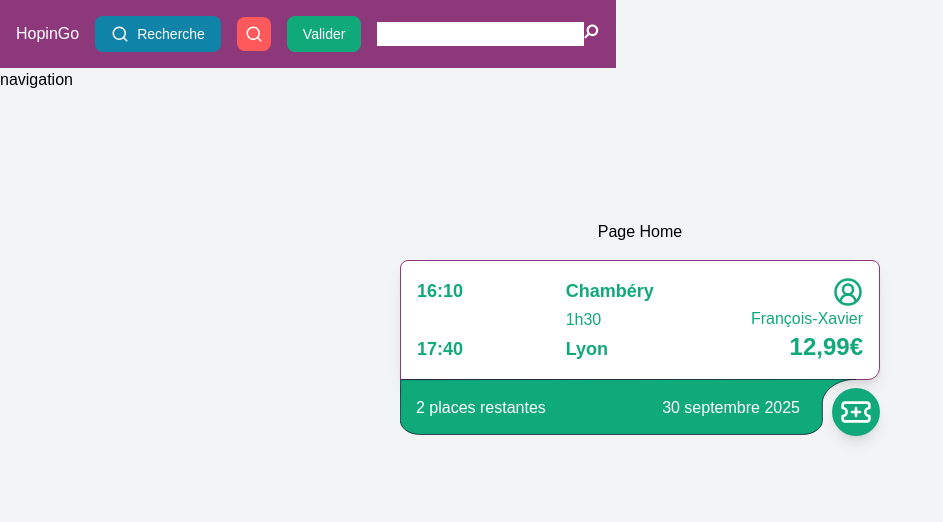
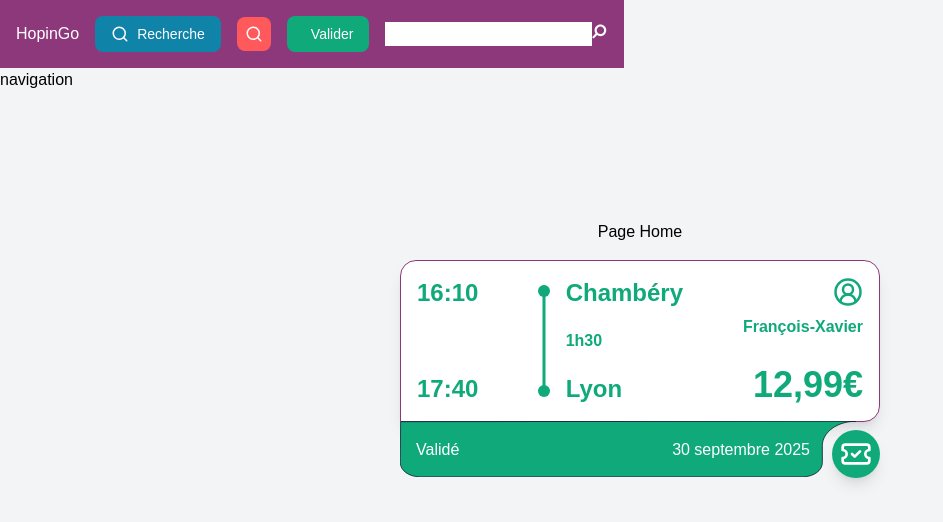
Before and after one commit to WildCodeSchool/2409-wns-rouge-hopin-go, a React app in the folder frontend/: page / in a window 1280 px wide. Shown: the top 522 px of the page, without its empty margins (0-943 px from the left). Built offline with nearby package versions, Linux system fonts and the light colour scheme; no server answers; the HTML template or start-up script is replaced by a standard one.

Commit message:
Added new properties to the Button component and improved the CardTemplate component with dynamic icons and window size management.

```diff
--- a/frontend/src/components/Button.tsx
+++ b/frontend/src/components/Button.tsx
@@ -8,8 +8,11 @@ type ButtonProps = {
   icon?: React.ElementType;
   iconSize?: number;
   iconColor?: string;
-  isFlexCol?: boolean; // ✅ nouvelle prop
+  iconRotate?: boolean;
+  isFlexCol?: boolean;
   className?: string;
+  isDisabled?: boolean;
+  isHoverBgColor?: boolean;
   onClick?: () => void;
 };
 
@@ -20,19 +23,39 @@ const Button: React.FC<ButtonProps> = ({
   icon: Icon,
   iconSize = 18,
   iconColor = "text-current",
+  iconRotate = false,
   isFlexCol = false,
   className = "",
+  isDisabled = false,
+  isHoverBgColor = true,
   onClick,
 }) => {
-  const baseClass = isFlexCol ? "button-col" : "button-flex"; // ✅ ici
+  const baseClass = isFlexCol ? "button-col" : "button-flex";
   const variantClass = `button-${variant}`;
-  const finalButtonClass = `${baseClass} ${variantClass} ${
-    label ? "py-2 px-4" : "p-2"
-  } ${className}`.trim();
+  const hoverBgClass =
+    isHoverBgColor && (variant === "primary" || variant === "secondary")
+      ? `hover:bg-${variant}Hover`
+      : "";
+
+  const iconClass = `${
+    iconRotate ? "rotate-0 group-hover:-rotate-12 transition-200" : ""
+  } `;
+  const finalButtonClass =
+    `group ${baseClass} ${hoverBgClass} ${variantClass} ${
+      label ? "py-2 px-4" : "p-2"
+    } ${className}`.trim();
 
   return (
-    <button type={type} onClick={onClick} className={finalButtonClass}>
-      {Icon && <Icon size={iconSize} className={`${iconColor}`} />}
+    <button
+      aria-label={label || "icon button"}
+      disabled={isDisabled}
+      type={type}
+      onClick={onClick}
+      className={finalButtonClass}
+    >
+      <span className={iconClass}>
+        {Icon && <Icon size={iconSize} className={`${iconColor}`} />}
+      </span>
       {label}
     </button>
   );
--- a/frontend/src/components/CardTemplate.tsx
+++ b/frontend/src/components/CardTemplate.tsx
@@ -1,6 +1,14 @@
-import { CircleUserRound, TicketPlus } from "lucide-react";
+import {
+  CircleUserRound,
+  History,
+  TicketCheck,
+  TicketPlus,
+  TicketX,
+  UsersRound,
+} from "lucide-react";
 import { VariantType } from "../types/variantTypes";
 import Button from "./Button";
+import { useEffect, useState } from "react";
 
 type CardTemplateProps = {
   variant: VariantType;
@@ -9,78 +17,143 @@ type CardTemplateProps = {
 const CardTemplate: React.FC<CardTemplateProps> = ({ variant = "primary" }) => {
   let cardTextVariant: string;
   let cardBackgroundVariant: string;
+  let cardStatusVariant: string;
+  let cardButtonIcon: React.ElementType;
+
+  const useWindowSize = () => {
+    const [windowWidth, setWindowWidth] = useState<number>(window.innerWidth);
+
+    useEffect(() => {
+      const handleResize = () => {
+        setWindowWidth(window.innerWidth);
+      };
+
+      window.addEventListener("resize", handleResize);
+      return () => window.removeEventListener("resize", handleResize);
+    }, []);
+
+    return windowWidth;
+  };
+
+  const windowSize = useWindowSize();
+
   switch (variant) {
     case "primary":
       cardTextVariant = "text-primary";
-      cardBackgroundVariant = "bg-primary";
+      cardBackgroundVariant = "fill-primary bg-primary";
+      cardStatusVariant = "";
+      cardButtonIcon = TicketPlus;
       break;
     case "secondary":
-      cardTextVariant = "text-secondary";
-      cardBackgroundVariant = "fill-secondary";
+      cardTextVariant = "text-textDark";
+      cardBackgroundVariant = "fill-textDark bg-textDark";
+      cardStatusVariant = "";
+      cardButtonIcon = TicketPlus;
       break;
     case "validation":
       cardTextVariant = "text-validation";
-      cardBackgroundVariant = "fill-validation";
+      cardBackgroundVariant = "fill-validation bg-validation";
+      cardStatusVariant = "Validé";
+      cardButtonIcon = TicketCheck;
       break;
     case "pending":
       cardTextVariant = "text-pending";
-      cardBackgroundVariant = "fill-pending";
+      cardBackgroundVariant = "fill-pending bg-pending";
+      cardStatusVariant = "En attente";
+      cardButtonIcon = History;
       break;
     case "error":
       cardTextVariant = "text-error";
-      cardBackgroundVariant = "fill-error";
+      cardBackgroundVariant = "fill-error bg-error";
+      cardStatusVariant = "Complet";
+      cardButtonIcon = TicketX;
       break;
     case "cancel":
       cardTextVariant = "text-cancel";
-      cardBackgroundVariant = "fill-cancel";
+      cardBackgroundVariant = "fill-cancel bg-cancel";
+      cardStatusVariant = "Annulé";
+      cardButtonIcon = TicketX;
       break;
     default:
       cardTextVariant = "text-primary";
-      cardBackgroundVariant = "fill-primary";
+      cardBackgroundVariant = "fill-primary bg-primary";
+      cardStatusVariant = "";
+      cardButtonIcon = TicketPlus;
   }
+
+  console.log(cardBackgroundVariant.split(" ")[1]);
+
   return (
     <div className="w-full max-w-lg p-4">
-      <div className="flex flex-col items-center justify-center bg-textLight border border-primary rounded-t-lg rounded-br-xl shadow-lg">
+      <div className="flex flex-col items-center justify-center bg-textLight border border-primary rounded-t-2xl rounded-br-2xl shadow-lg">
         {/* Row Top */}
-        <div className="grid grid-cols-3 w-full p-4">
+        <div className="grid grid-cols-3 w-full p-4 h-40">
           {/* Time departure/arrival */}
           <div
-            className={`flex flex-col justify-between ${cardTextVariant} text-lg font-bold`}
+            className={`flex flex-col justify-between ${cardTextVariant} text-lg sm:text-2xl font-semibold`}
           >
             <p>16:10</p>
             <p>17:40</p>
           </div>
           {/* City departure/arrival + Travel Time */}
-          <div className={`flex flex-col justify-between ${cardTextVariant}`}>
-            <p className=" text-lg font-bold">Chambéry</p>
-            <p>1h30</p>
-            <p className=" text-lg font-bold">Lyon</p>
+          <div
+            className={`relative flex flex-col justify-between ${cardTextVariant}`}
+          >
+            {/* Vertical bar */}
+            <div
+              className={`dot absolute h-3 w-3 rounded-full ${cardBackgroundVariant} top-2 left-0 -translate-x-7`}
+            ></div>
+            <div
+              className={`trait absolute h-5/6 w-[3px] rounded-sm ${cardBackgroundVariant} top-2 left-0 -translate-x-[23.5px]`}
+            ></div>
+            <div
+              className={`dot absolute h-3 w-3 rounded-full ${cardBackgroundVariant} bottom-2 left-0 -translate-x-7`}
+            ></div>
+            {/* End Vertical bar */}
+            <p className=" text-lg sm:text-2xl  sm:font-bold">Chambéry</p>
+            <p className=" font-semibold">1h30</p>
+            <p className=" text-lg sm:text-2xl  sm:font-bold">Lyon</p>
           </div>
           {/* Driver + Price */}
           <div
             className={`flex flex-col justify-between items-end ${cardTextVariant}`}
           >
-            <div className="flex flex-col items-end">
+            <div className="flex flex-col items-end gap-2 text-right">
               <CircleUserRound size={30} />
-              <p>François-Xavier</p>
+              <p className="font-semibold">François-Xavier</p>
             </div>
-            <p className="text-2xl font-bold">12,99€</p>
+            <p className=" text-xl sm:text-4xl font-semibold">12,99€</p>
           </div>
         </div>
       </div>
       {/* Row Bottom */}
 
-      <div className="relative  flex justify-between items-start">
-        <div
-          className={` absolute flex w-full left-0 pr-20 justify-between z-10 p-4 text-textLight `}
+      <div className="relative w-full flex justify-between">
+        <p
+          className={`absolute left-0 flex gap-2 items-center z-10 p-4 text-sm md:text-base text-textLight`}
         >
-          <p>2 places restantes</p>
-          <p>30 septembre 2025</p>
-        </div>
+          {cardStatusVariant === "" ? (
+            <>
+              2 {windowSize > 640 && "places restantes"}
+              {windowSize < 640 &&
+                (variant === "primary" || variant === "secondary") && (
+                  <UsersRound size={16} />
+                )}
+            </>
+          ) : (
+            cardStatusVariant
+          )}
+        </p>
+
+        <p
+          className={`absolute right-0 pr-[70px] sm:pr-[70px] justify-between z-10 p-4 text-sm md:text-base text-textLight `}
+        >
+          30 septembre 2025
+        </p>
         <svg
           xmlns="http://www.w3.org/2000/svg"
-          viewBox="0 0 750.9 127.8"
-          className="w-full h-14 -translate-y-[1px] text-textDark z-0"
+          viewBox="0 0 750.9 127"
+          className="w-full h-12 sm:h-14 -translate-y-[1px] text-textDark z-0"
           preserveAspectRatio="none"
         >
           <g>
@@ -96,10 +169,12 @@ const CardTemplate: React.FC<CardTemplateProps> = ({ variant = "primary" }) => {
         </svg>
 
         <Button
-          icon={TicketPlus}
+          icon={cardButtonIcon}
+          iconRotate={variant === "primary" || variant === "secondary"}
           variant={variant}
-          iconSize={32}
-          className="!rounded-full shadow-lg -ml-6 my-2"
+          iconSize={windowSize > 640 ? 32 : 24}
+          isHoverBgColor={variant === "primary" || variant === "secondary"}
+          className="!rounded-full shadow-lg -ml-2 sm:-ml-6 my-2 z-10"
         />
       </div>
     </div>
--- a/frontend/src/index.css
+++ b/frontend/src/index.css
@@ -31,22 +31,26 @@ h1 {
 }
 
 .button-primary {
-  @apply bg-primary text-textLight hover:bg-primaryHover cursor-pointer transition-200;
+  @apply bg-primary text-textLight cursor-pointer transition-200;
+}
+
+.button-secondary {
+  @apply bg-secondary text-textDark cursor-pointer transition-200;
 }
 
 .button-validation {
-  @apply bg-validation text-textLight hover:bg-validationHover cursor-pointer transition-200;
+  @apply bg-validation text-textLight cursor-pointer transition-200;
 }
 
 .button-pending {
-  @apply bg-pending text-textLight hover:bg-pendingHover cursor-pointer transition-200;
+  @apply bg-pending text-textLight cursor-pointer transition-200;
 }
 
 .button-error {
-  @apply bg-error text-textLight hover:bg-errorHover transition-200 cursor-pointer;
+  @apply bg-error text-textLight transition-200 cursor-pointer;
 }
 .button-cancel {
-  @apply bg-cancel text-textLight hover:bg-cancelHover transition-200 cursor-pointer;
+  @apply bg-cancel text-textLight transition-200 cursor-pointer;
 }
 
 .text-field-with-button {
```
